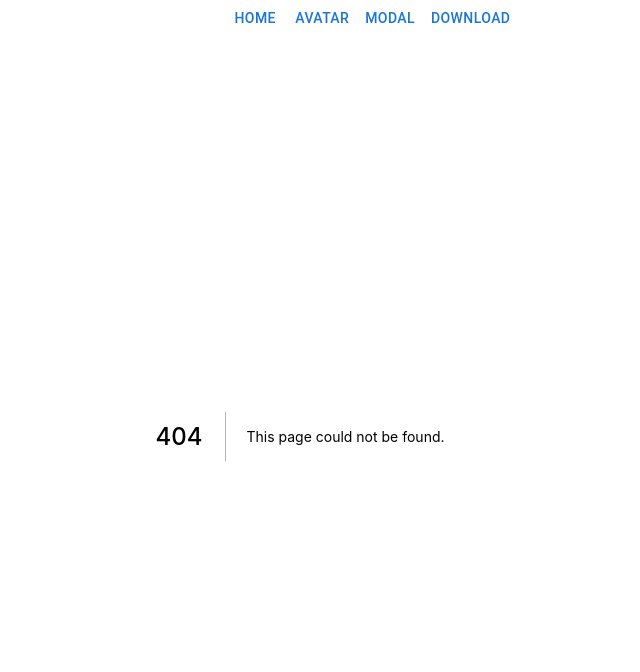
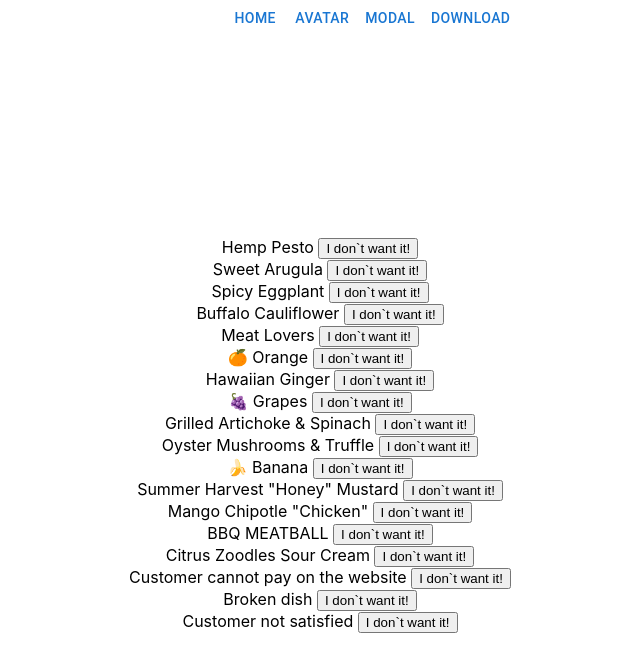
Before and after one commit to OleksiiPro1/next-js-all, a Next.js app: page /delete_from_array_props in a window 1280 px wide. Before the commit this address had no page. Shown: the top 672 px of the page, without its empty margins (340-980 px from the left). Built offline with nearby package versions, Linux system fonts and the light colour scheme.

Commit message:
/delete_from_array_props

```diff
--- /dev/null
+++ b/pages/delete_from_array_props/Delete.js
@@ -0,0 +1,20 @@
+import { useState } from 'react';
+
+export default function Delete(props) {
+  return (
+    <div style={{ textAlign: 'center', marginTop: '200px' }}>
+      <ul style={{ listStyleType: 'none' }}>
+        {props.fruits.map((fruit, index) => {
+          return (
+            <li key={fruit}>
+              <span>{fruit}</span>{' '}
+              <button onClick={() => props.deleteByIndex(index)}>
+                I don`t want it!
+              </button>
+            </li>
+          );
+        })}
+      </ul>
+    </div>
+  );
+}
--- /dev/null
+++ b/pages/delete_from_array_props/index.js
@@ -0,0 +1,31 @@
+import { useState } from 'react';
+import Delete from './Delete';
+
+export default function DeleteFromArrayProps() {
+  const [fruits, setFruits] = useState([
+    'Hemp Pesto',
+    'Sweet Arugula',
+    'Spicy Eggplant',
+    'Buffalo Cauliflower',
+    'Meat Lovers',
+    '🍊 Orange',
+    'Hawaiian Ginger',
+    '🍇 Grapes',
+    'Grilled Artichoke & Spinach',
+    'Oyster Mushrooms & Truffle',
+    '🍌 Banana',
+    'Summer Harvest "Honey" Mustard',
+    'Mango Chipotle "Chicken"',
+    'BBQ MEATBALL',
+    'Citrus Zoodles Sour Cream',
+    'Customer cannot pay on the website',
+    'Broken dish',
+    'Customer not satisfied',
+  ]);
+  const deleteByIndex = (index) => {
+    setFruits((oldValues) => {
+      return oldValues.filter((_, i) => i !== index);
+    });
+  };
+  return <Delete fruits={fruits} deleteByIndex={deleteByIndex} />;
+}
```
Also changed, not shown: pages/index.js (+15 -0 lines).
